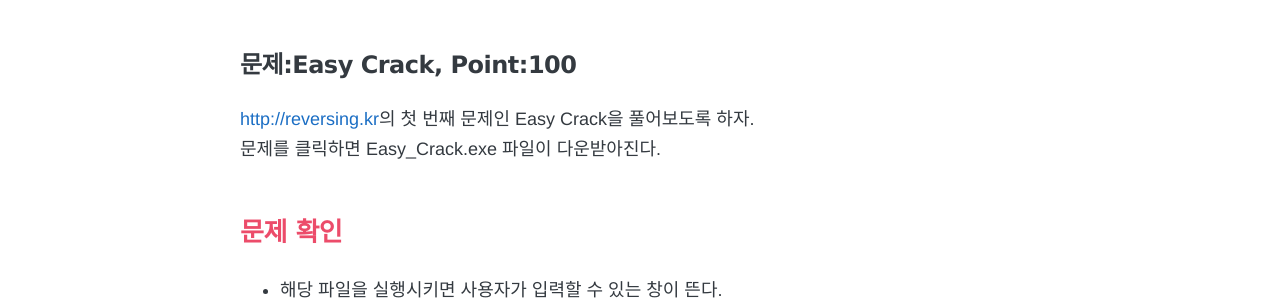
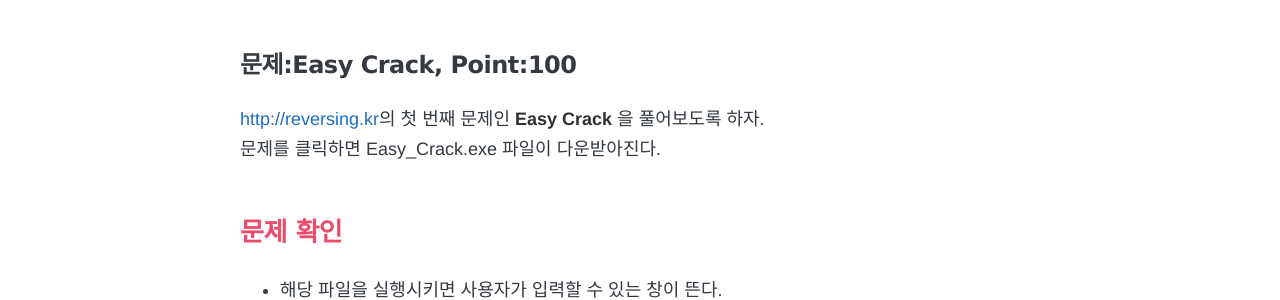
Before and after one commit to yeonsu1936/yeonsu1936.github.io, a Jekyll site: the page built from _posts/CTF/2020-07-24-Reversingkr-Easy-Crack.md, in a window 1280 px wide and 900 px high. Shown: the part 221-521 px from the top of the window. Built offline with Jekyll 4.4.1, drawn with Linux system fonts in a browser that asks for light colours; nearby versions of some CDN libraries; comment, search, counter and statistics services are not loaded.

```diff
--- a/_posts/CTF/2020-07-24-Reversingkr-Easy-Crack.md
+++ b/_posts/CTF/2020-07-24-Reversingkr-Easy-Crack.md
@@ -6,7 +6,7 @@ tags: [CTF, 리버싱, reversing.kr, Easy Crack]
 comments: true
 ---
 ### 문제:Easy Crack, Point:100
-<http://reversing.kr>의 첫 번째 문제인 Easy Crack을 풀어보도록 하자.
+<http://reversing.kr>의 첫 번째 문제인 **Easy Crack** 을 풀어보도록 하자.
 문제를 클릭하면 Easy_Crack.exe 파일이 다운받아진다.
 
 ## 문제 확인
```
